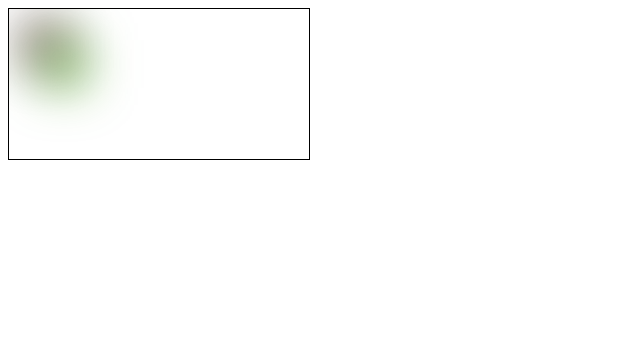
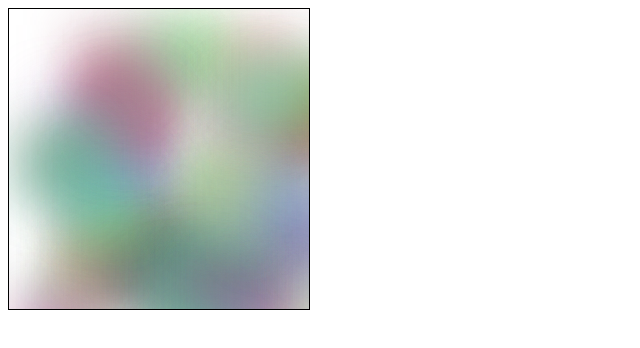
Before and after one commit to ceigh/troxler, a website built with Parcel: page fixture/index.html in a window 1280 px wide. Shown: the whole page, without its empty margins (0-640 px from the left). Built offline with nearby package versions, Linux system fonts and the light colour scheme.

Commit message:
feat: normalize generation

```diff
--- a/fixture/index.html
+++ b/fixture/index.html
@@ -6,6 +6,6 @@
     <script async src='./index.js'></script>
   </head>
   <body>
-    <canvas></canvas>
+    <canvas width='300' height='300'></canvas>
   </body>
 </html>
--- a/fixture/index.js
+++ b/fixture/index.js
@@ -1,4 +1,4 @@
-import { drawTroxler } from '../src'
+import { drawTroxler } from '../'
 
 window.addEventListener('load', () => {
   const canvas = document.querySelector('canvas')
--- a/src/index.js
+++ b/index.js
@@ -1,19 +1,24 @@
-const rndByte = () => Math.floor(Math.random() * 255)
-const rndColor = (alpha = 0.5) =>
+const rndTo = to => Math.floor(Math.random() * to)
+const rndByte = () => rndTo(255)
+const rndColor = (alpha = 0.3) =>
   `rgba(${rndByte()}, ${rndByte()}, ${rndByte()}, ${alpha})`
 
 function draw (canvas) {
-  // const { width: w, height: h } = canvas
+  const { width: w, height: h } = canvas
+  const side = Math.floor(Math.max(w, h) / 4)
   const ctx = canvas.getContext('2d')
   // console.log(ctx)
+
+  ctx.fillStyle = 'rgb(255, 255, 255)'
+  ctx.fillRect(0, 0, w, h)
 
   // for blending
   ctx.filter = 'blur(1.5rem)'
 
-  ctx.fillStyle = rndColor()
-  ctx.fillRect(10, 10, 50, 50)
-  ctx.fillStyle = rndColor()
-  ctx.fillRect(30, 30, 50, 50)
+  for (let i = side; i--;) {
+    ctx.fillStyle = rndColor()
+    ctx.fillRect(rndTo(w), rndTo(h), side, side)
+  }
 
   /*
   // to enlarge brightness
```
